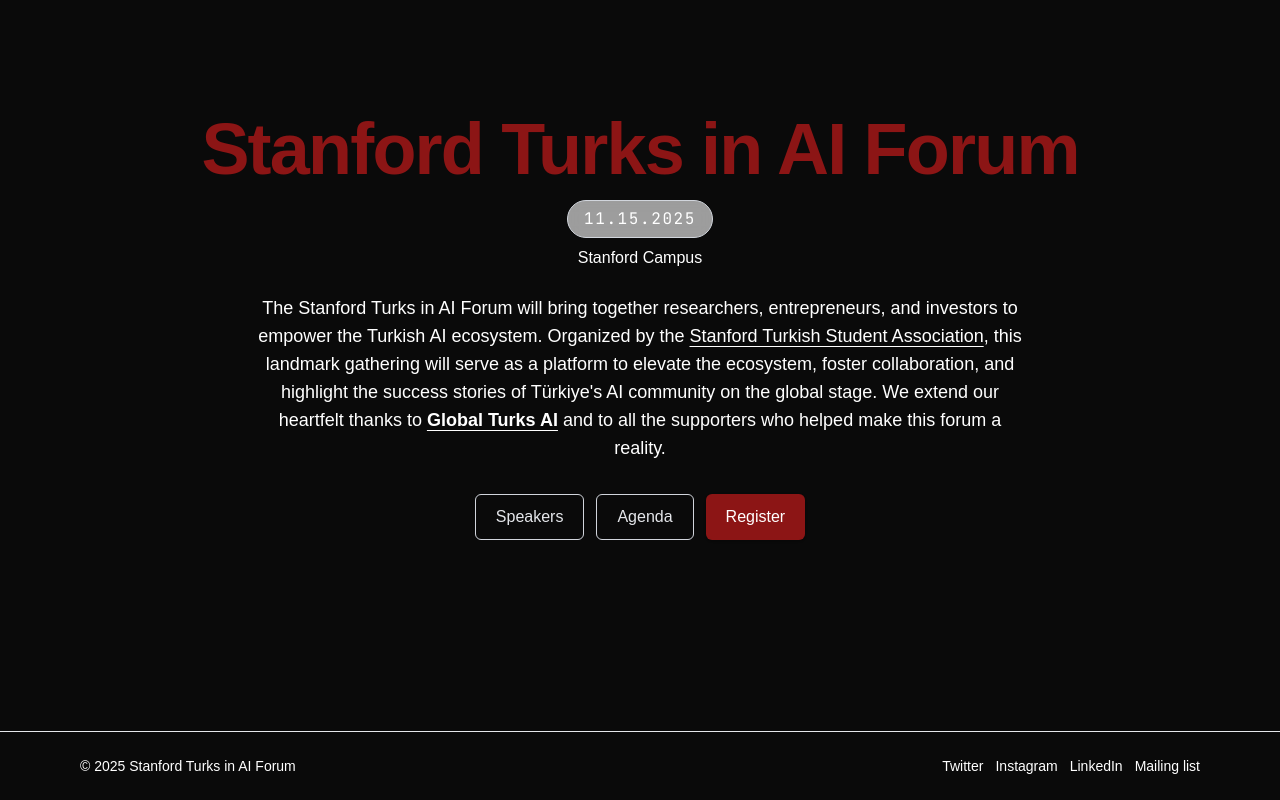
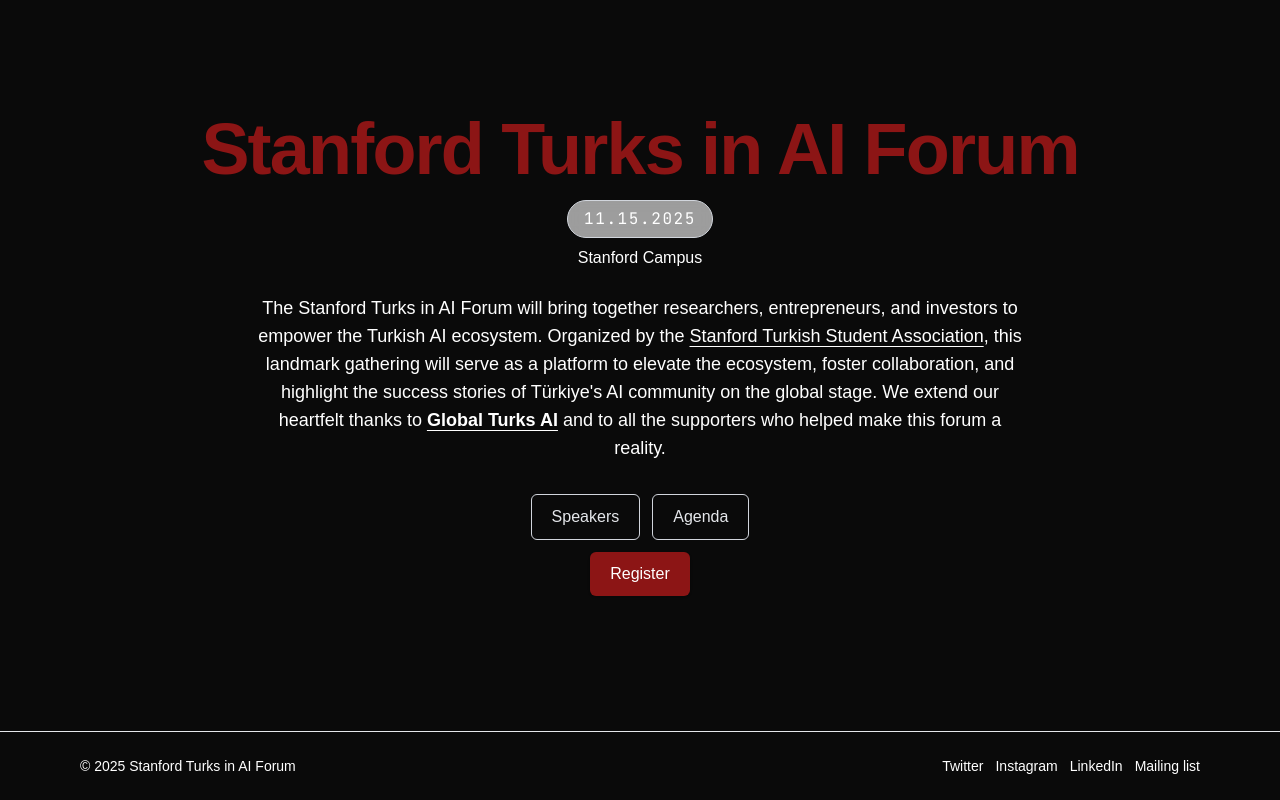
Before and after one commit to stanford-turkish-student-association/turks-in-ai-forum, a Next.js app: page /turks-in-ai-forum/ in a window 1280 px wide. Built offline with nearby package versions, Linux system fonts and the light colour scheme.

Commit message:
Move register button below speakers and agenda buttons

```diff
--- a/src/app/page.tsx
+++ b/src/app/page.tsx
@@ -22,9 +22,11 @@
           <p className="mx-auto max-w-3xl text-base sm:text-lg text-white mb-8">
             The Stanford Turks in AI Forum will bring together researchers, entrepreneurs, and investors to empower the Turkish AI ecosystem. Organized by the <a className="underline underline-offset-4 font-normal" href="https://www.linkedin.com/company/stanford-turkish-student-association/about/" target="_blank" rel="noopener noreferrer">Stanford Turkish Student Association</a>, this landmark gathering will serve as a platform to elevate the ecosystem, foster collaboration, and highlight the success stories of Türkiye&apos;s AI community on the global stage. We extend our heartfelt thanks to <strong><a className="underline underline-offset-4" href="https://globalturksai.org/" target="_blank" rel="noopener noreferrer">Global Turks AI</a></strong> and to all the supporters who helped make this forum a reality.
           </p>
-          <div className="flex gap-3 justify-center">
-            <Link className="inline-flex items-center justify-center rounded-md px-5 py-2.5 border border-gray-300 dark:border-gray-600" href="/speakers">Speakers</Link>
-            <Link className="inline-flex items-center justify-center rounded-md px-5 py-2.5 border border-gray-300 dark:border-gray-600" href="/agenda">Agenda</Link>
+          <div className="flex flex-col items-center gap-3">
+            <div className="flex gap-3 justify-center">
+              <Link className="inline-flex items-center justify-center rounded-md px-5 py-2.5 border border-gray-300 dark:border-gray-600" href="/speakers">Speakers</Link>
+              <Link className="inline-flex items-center justify-center rounded-md px-5 py-2.5 border border-gray-300 dark:border-gray-600" href="/agenda">Agenda</Link>
+            </div>
             <a className="btn-primary" href="https://luma.com/55ato326" target="_blank" rel="noopener noreferrer">Register</a>
           </div>
         </div>
```
